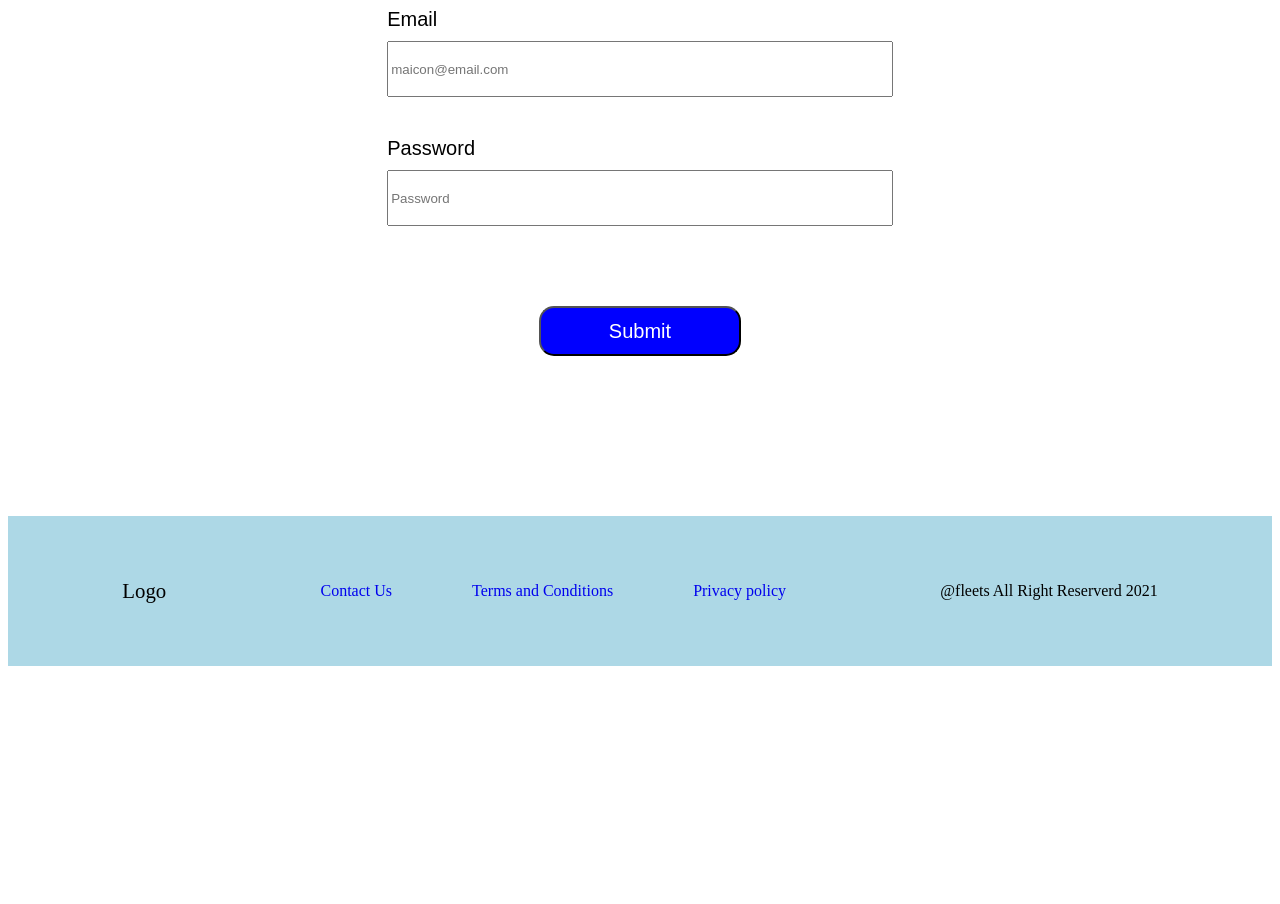
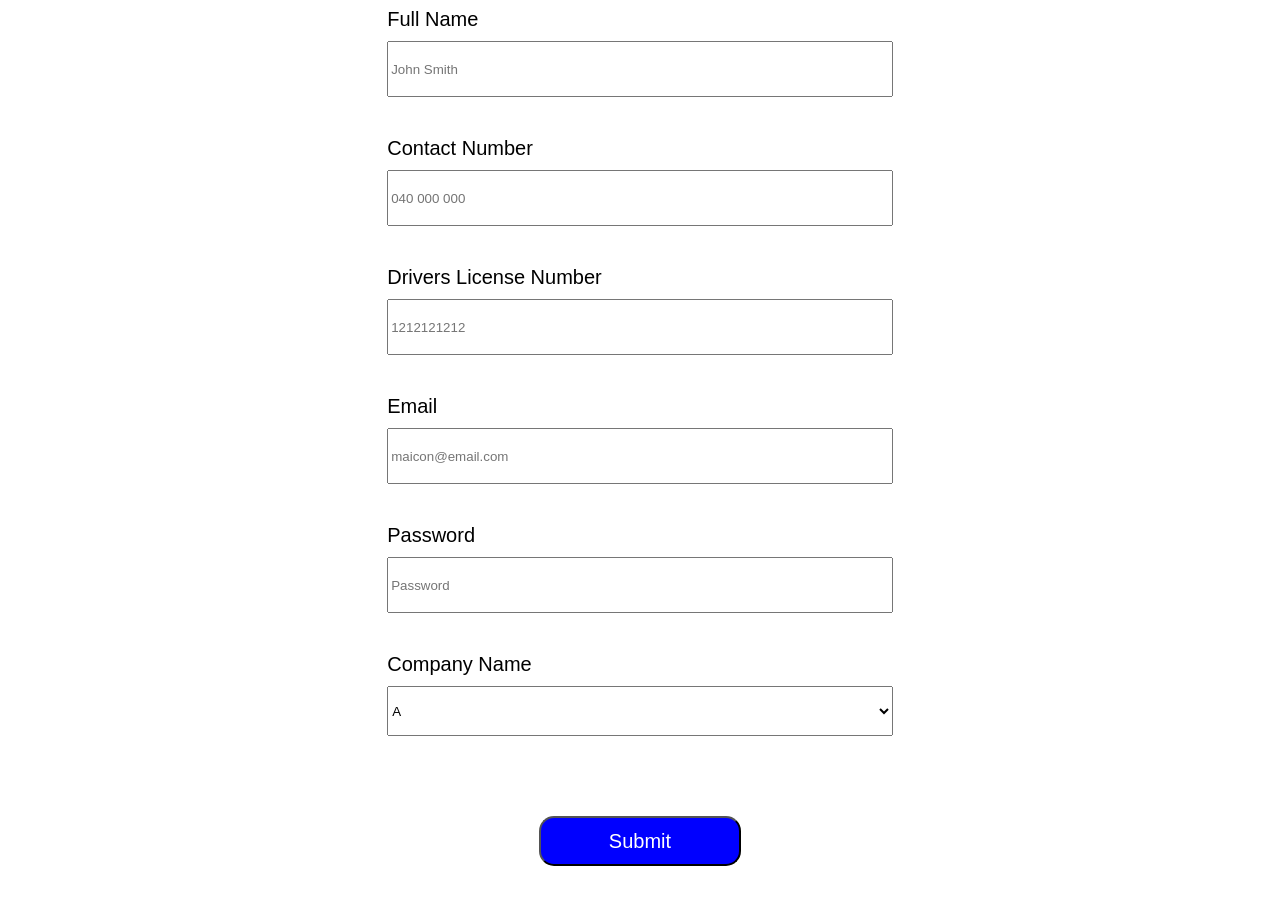
Before and after one commit to mahdibahadori/fleet-management-Frontend, a React (Create React App) app: page /sign-up in a window 1280 px wide. Shown: the part 340-1244 px from the top of the page. Before the commit the page ends 1014 px from the top, so only its background shows below. Built offline with nearby package versions, Linux system fonts and the light colour scheme.

Commit message:
signup form and form.js updated

```diff
--- a/src/components/SignUp.jsx
+++ b/src/components/SignUp.jsx
@@ -1,6 +1,6 @@
 import React, { useState } from "react";
 import { LoggedOutNavbar } from "./LoggedOutNavbar";
-import {Form, FormGroup, FormLabel, FormInput, SubmitInput} from "./styles/Form"
+import {Form, FormGroup, FormLabel, FormInput, SubmitInput, FormSelect} from "./styles/Form"
 import {Footer} from './Footer'
 
 export function SignUp({ history }) {
@@ -43,12 +43,46 @@ export function SignUp({ history }) {
 //     }
 //   }
 
+const letters = ["A", "B", "C", "D"]
   return(
     <>
       <LoggedOutNavbar />
       <h1 style={{textAlign: "center", marginTop:'30px', fontFamily:"sans-serif", fontSize:"35px"}}>Create an account</h1>
       {/* {errMessage && <span>{errMessage}</span>} */}
       <Form>
+      <FormGroup>
+          <FormLabel htmlFor="FullName">Full Name</FormLabel>
+          <FormInput
+            type="text"
+            name="FullName"
+            id="FullName"
+            placeholder="John Smith"
+            // value={password}
+            // onChange={(e) => setPassword(e.target.value)}
+          />
+        </FormGroup>
+        <FormGroup>
+          <FormLabel htmlFor="ContactNumber">Contact Number</FormLabel>
+          <FormInput
+            type="text"
+            name="ContactNumber"
+            id="ContactNumber"
+            placeholder="040 000 000"
+            // value={password}
+            // onChange={(e) => setPassword(e.target.value)}
+          />
+        </FormGroup>
+        <FormGroup>
+          <FormLabel htmlFor="LicenseNumber">Drivers License Number</FormLabel>
+          <FormInput
+            type="text"
+            name="Drivers License Number"
+            id="Drivers License Number"
+            placeholder="1212121212"
+            // value={password}
+            // onChange={(e) => setPassword(e.target.value)}
+          />
+        </FormGroup>
         <FormGroup>
           <FormLabel htmlFor="email">Email</FormLabel>
           <FormInput
@@ -71,9 +105,29 @@ export function SignUp({ history }) {
             // onChange={(e) => setPassword(e.target.value)}
           />
         </FormGroup>
+        <FormGroup>
+          <FormLabel htmlFor="companyName">Company Name</FormLabel>
+          <FormSelect
+            type="text"
+            name="company"
+            id="companyName"
+            // value={password}
+            // onChange={(e) => setPassword(e.target.value)}
+          >
+           {letters.map((letter) => {
+              return (
+                <option key={letters.indexOf(letter)} value={letter}>
+                  {letter}
+                </option>
+              )
+           })}
+          </FormSelect>
+        </FormGroup>
+
         <SubmitInput id="submit" type="submit" value="Submit" />
       </Form>
       <Footer />
     </>
     );
+
 }
--- a/src/components/styles/Form.js
+++ b/src/components/styles/Form.js
@@ -43,3 +43,7 @@ export const MainContent = styled.div`
     width: 100%;
     background-color: lightgrey;
 `
+
+export const FormSelect = styled.select`
+   height: 50px;
+`
```
Also changed, not shown: 1 other file (tests, documents, lock files or other folders).
